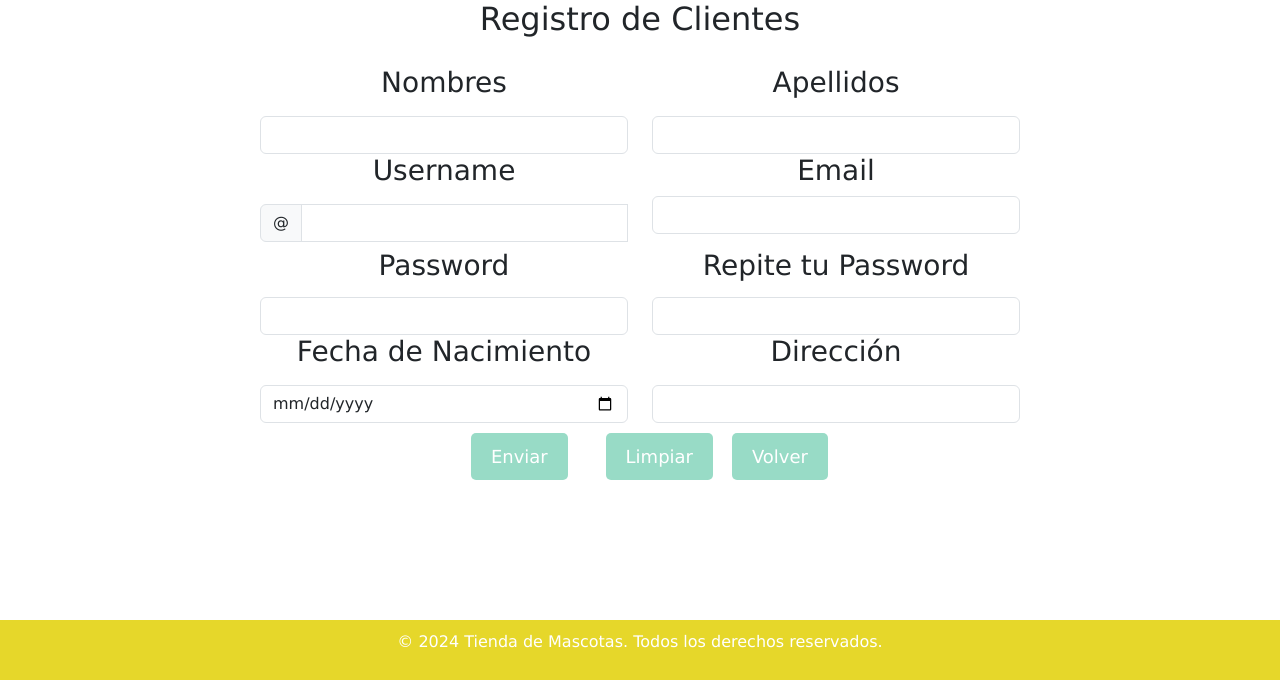
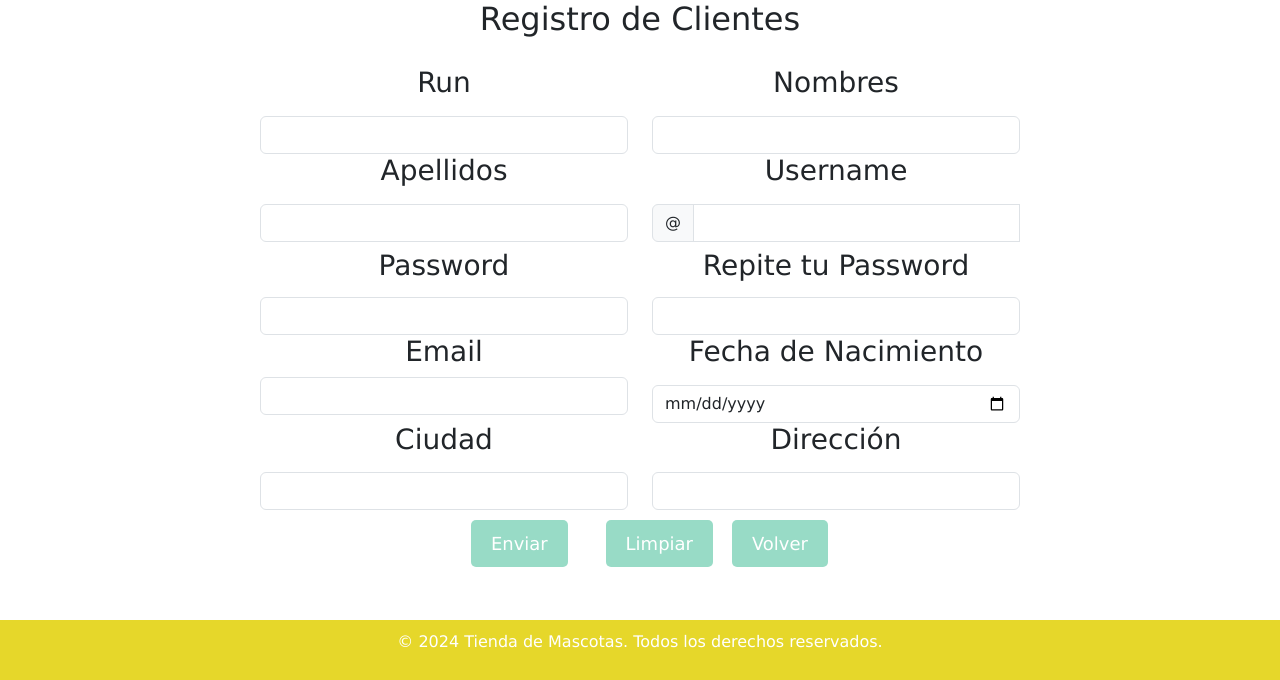
Before and after one commit to Programacion-WEB-G1/PetShop, a Django app: page /user/ in a window 1280 px wide. Shown: the part 120-800 px from the top of the page. Run offline with Django 5.2, Linux system fonts and the light colour scheme; some libraries are stand-ins or nearby versions.

Commit message:
Update User_reg.html

```diff
--- a/PetShop/web/templates/web/User_reg.html
+++ b/PetShop/web/templates/web/User_reg.html
@@ -15,6 +15,19 @@
     <h2 class="text-center">Registro de Clientes</h2>
     <div class="container">
         <form class="row">
+            <div class="col-lg-6 col-md-8 col-sm-10">
+                <label for="validationDefault01" class="form-label">
+                    <h3 class="text-center">Run</h3>
+                </label>
+                <input
+                    type="text"
+                    class="form-control"
+                    id="validationDefault01"
+                    value=""
+                    required/>
+                <div class="valid-feedback"></div>
+            </div>
+
             <div class="col-lg-6 col-md-8 col-sm-10">
                 <label for="validationDefault01" class="form-label">
                     <h3 class="text-center">Nombres</h3>
@@ -58,18 +71,6 @@
             </div>
 
             <div class="col-lg-6 col-md-8 col-sm-10">
-                <label for="exampleInputEmail1">
-                    <h3 class="text-center">Email</h3>
-                </label>
-                <input
-                    type="email"
-                    class="form-control"
-                    id="exampleInputEmail1"
-                    aria-describedby="emailHelp"/>
-                <div class="valid-feedback"></div>
-            </div>
-
-            <div class="col-lg-6 col-md-8 col-sm-10">
                 <div class="col-auto">
                     <label for="inputPassword6" class="col-form-label">
                         <h3 class="text-center">Password</h3>
@@ -110,6 +111,18 @@
             </div>
 
             <div class="col-lg-6 col-md-8 col-sm-10">
+                <label for="exampleInputEmail1">
+                    <h3 class="text-center">Email</h3>
+                </label>
+                <input
+                    type="email"
+                    class="form-control"
+                    id="exampleInputEmail1"
+                    aria-describedby="emailHelp"/>
+                <div class="valid-feedback"></div>
+            </div>
+
+            <div class="col-lg-6 col-md-8 col-sm-10">
                 <label for="validationDefault05" class="form-label">
                     <h3 class="text-center">Fecha de Nacimiento</h3>
                 </label>
@@ -117,6 +130,16 @@
                     type="date"
                     class="form-control"
                     id="validationDefault05"/>
+            </div>
+
+            <div class="col-lg-6 col-md-8 col-sm-10">
+                <label for="validationDefault01" class="form-label">
+                    <h3 class="text-center">Ciudad</h3>
+                </label>
+                <input
+                    type="text"
+                    class="form-control"
+                    id="validationDefault01"/>
             </div>
 
             <div class="col-lg-6 col-md-8 col-sm-10">
```
